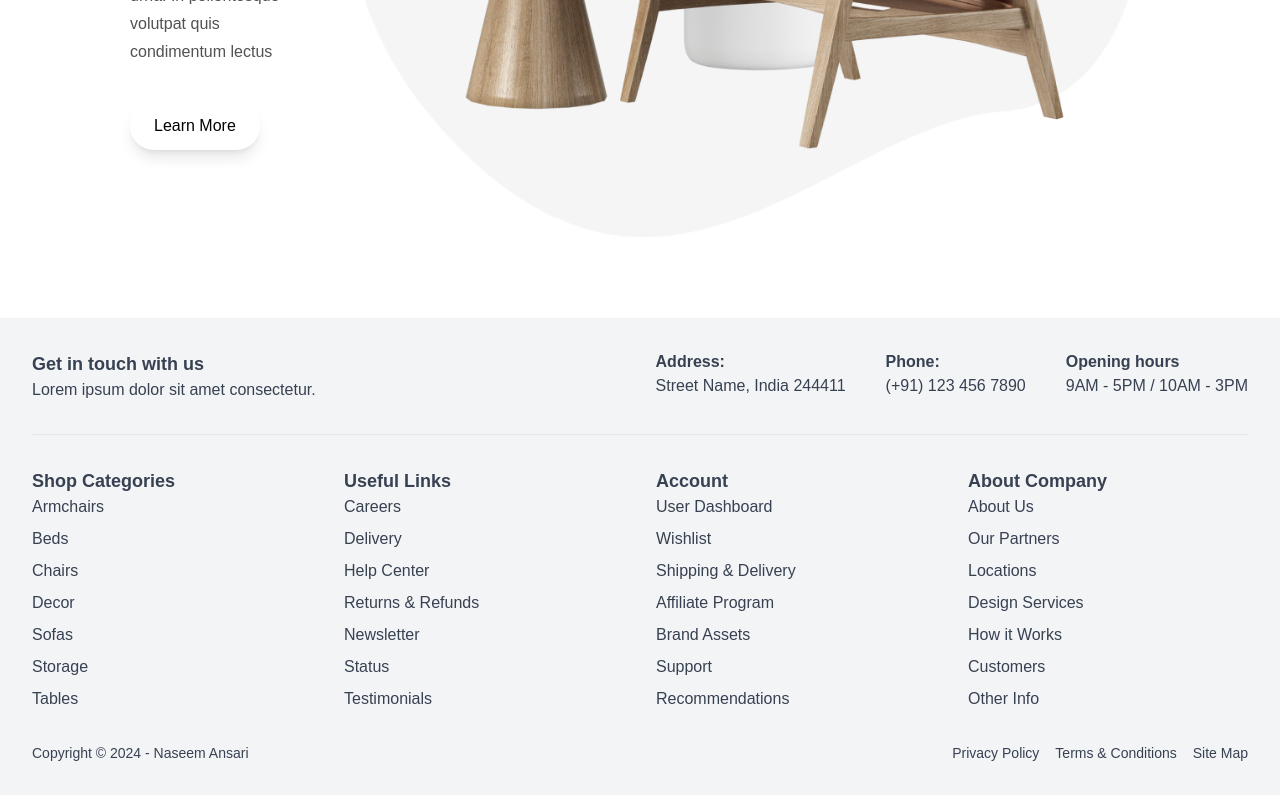
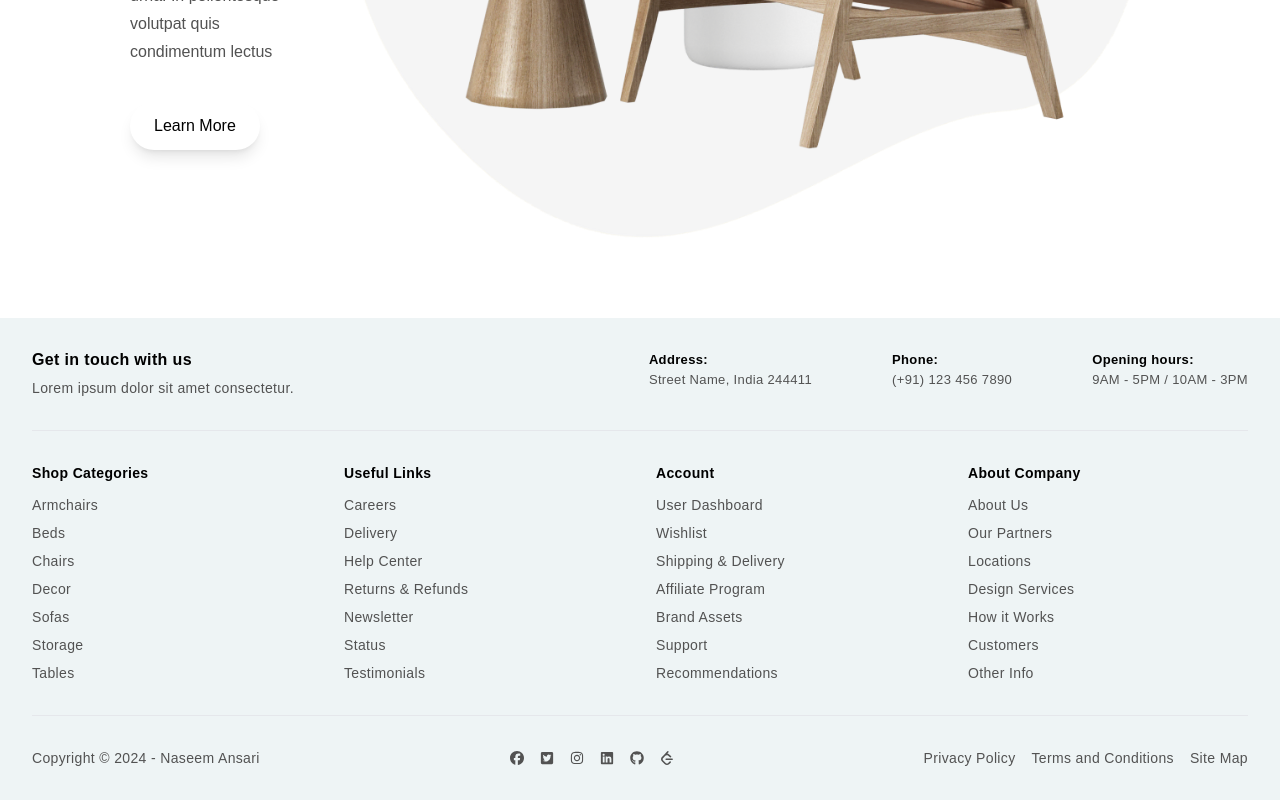
Before and after one commit to Gitnaseem745/furniture-e-commerce-store, a Next.js app: page /about-us in a window 1280 px wide. Shown: the part 2877-3677 px from the top of the page. Built offline with nearby package versions, Linux system fonts and the light colour scheme.

Commit message:
#footer dynamic content

```diff
--- a/components/Footer.tsx
+++ b/components/Footer.tsx
@@ -1,82 +1,54 @@
-// Footer.tsx
 import Link from 'next/link';
 import React from 'react';
+import { FaFacebook, FaGithub, FaInstagram } from "react-icons/fa6";
+import { FaLinkedin, FaTwitterSquare } from "react-icons/fa";
+import { SiLeetcode } from "react-icons/si";
+const Footer = () => {
 
-const Footer = () => {
-  const footerData = [
-    {
-      title: 'Shop Categories',
-      links: ['Armchairs', 'Beds', 'Chairs', 'Decor', 'Sofas', 'Storage', 'Tables'],
-    },
-    {
-      title: 'Useful Links',
-      links: ['Careers', 'Delivery', 'Help Center', 'Returns & Refunds', 'Newsletter', 'Status', 'Testimonials'],
-    },
-    {
-      title: 'Account',
-      links: ['User Dashboard', 'Wishlist', 'Shipping & Delivery', 'Affiliate Program', 'Brand Assets', 'Support', 'Recommendations'],
-    },
-    {
-      title: 'About Company',
-      links: ['About Us', 'Our Partners', 'Locations', 'Design Services', 'How it Works', 'Customers', 'Other Info'],
-    },
-  ];
-
-  return (
-    <footer className="bg-gray-100 p-8 text-gray-700 w-full">
+    return (
+    <footer className="bg-[#EEF4F5] p-8 text-neutral-600 w-full font-extralight text-sm tracking-wide">
       <div className="max-w-7xl mx-auto">
         <div className="flex justify-between mb-8">
           <div>
-            <h3 className="text-lg font-semibold">Get in touch with us</h3>
+            <h3 className="text-[16px] font-semibold text-black mb-2">Get in touch with us</h3>
             <p>Lorem ipsum dolor sit amet consectetur.</p>
           </div>
-          <div className="flex space-x-10">
-            <div>
-              <span className="font-semibold">Address:</span>
-              <p>Street Name, India 244411</p>
-            </div>
-            <div>
-              <span className="font-semibold">Phone:</span>
-              <p>(+91) 123 456 7890</p>
-            </div>
-            <div>
-              <span className="font-semibold">Opening hours</span>
-              <p>9AM - 5PM / 10AM - 3PM</p>
-            </div>
+          <div className="flex space-x-20 text-[13px]">
+            {companyDetails.map((details, i) => (
+                <div key={i} >
+                    <span className="font-semibold text-black">{details.title}:</span>
+                    <p>{details.des}</p>
+                </div>
+            ))}
           </div>
         </div>
+
         <hr className="my-8" />
+
         <div className="grid grid-cols-2 md:grid-cols-4 gap-8">
           {footerData.map((section) => (
             <div key={section.title}>
-              <h4 className="text-lg font-semibold">{section.title}</h4>
-              <ul className="space-y-2">
-                {section.links.map((link) => (
-                  <li key={link} className="hover:underline cursor-pointer">
-                    {link}
-                  </li>
-                ))}
+              <h4 className="font-semibold text-black">{section.title}</h4>
+              <ul className="space-y-2 mt-3">
+                {section.links.map((link) => <li key={link} className="hover:underline cursor-pointer">{link}</li>)}
               </ul>
             </div>
           ))}
         </div>
+
+        <hr className="my-8" />
+
         <div className="flex justify-between items-center mt-8">
-          <p className="text-sm">Copyright © 2024 - Naseem Ansari</p>
+          <p className="text-sm">{copy}</p>
           <div className="flex space-x-4">
-            <Link href="/" className="hover:opacity-75">
-              <i className="fab fa-instagram"></i>
-            </Link>
-            <Link href="/" className="hover:opacity-75">
-              <i className="fab fa-linkedin"></i>
-            </Link>
-            <Link href="/" className="hover:opacity-75">
-              <i className="fab fa-medium"></i>
-            </Link>
+            {socialIcons.map((icon, i) =>
+                <Link key={i} href="/" className="hover:opacity-75">{icon.icon}</Link>
+            )}
           </div>
           <div className="flex space-x-4 text-sm">
-            <Link href="/" className="hover:underline">Privacy Policy</Link>
-            <Link href="/" className="hover:underline">Terms & Conditions</Link>
-            <Link href="/" className="hover:underline">Site Map</Link>
+            {rules.map((pageText, i) =>
+                <Link key={i} href={`${pageText.toLowerCase().replaceAll(' ', '-')}`} className="hover:underline">{pageText}</Link>
+            )}
           </div>
         </div>
       </div>
@@ -84,4 +56,39 @@ const Footer = () => {
   );
 };
 
+const copy = "Copyright © 2024 - Naseem Ansari";
+const rules = ["Privacy Policy", "Terms and Conditions", "Site Map"];
+const socialIcons = [{ icon: <FaFacebook />}, { icon: <FaTwitterSquare />}, { icon: <FaInstagram />}, { icon: <FaLinkedin />}, { icon: <FaGithub />}, { icon: <SiLeetcode />}];
+const companyDetails = [
+    {
+        title: "Address",
+        des: "Street Name, India 244411",
+    },
+    {
+        title: "Phone",
+        des: "(+91) 123 456 7890",
+    },
+    {
+        title: "Opening hours",
+        des: "9AM - 5PM / 10AM - 3PM",
+    },
+]
+const footerData = [
+  {
+    title: 'Shop Categories',
+    links: ['Armchairs', 'Beds', 'Chairs', 'Decor', 'Sofas', 'Storage', 'Tables'],
+  },
+  {
+    title: 'Useful Links',
+    links: ['Careers', 'Delivery', 'Help Center', 'Returns & Refunds', 'Newsletter', 'Status', 'Testimonials'],
+  },
+  {
+    title: 'Account',
+    links: ['User Dashboard', 'Wishlist', 'Shipping & Delivery', 'Affiliate Program', 'Brand Assets', 'Support', 'Recommendations'],
+  },
+  {
+    title: 'About Company',
+    links: ['About Us', 'Our Partners', 'Locations', 'Design Services', 'How it Works', 'Customers', 'Other Info'],
+  },
+];
 export default Footer;
```
